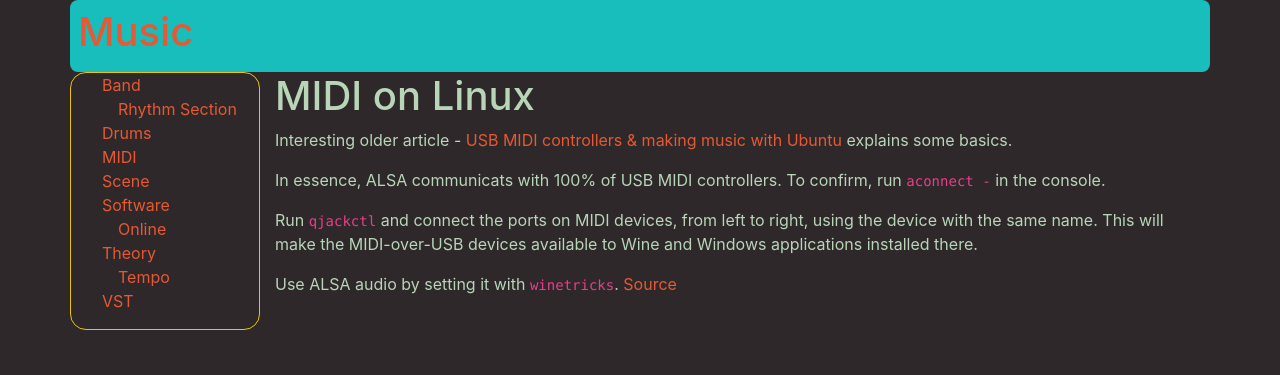
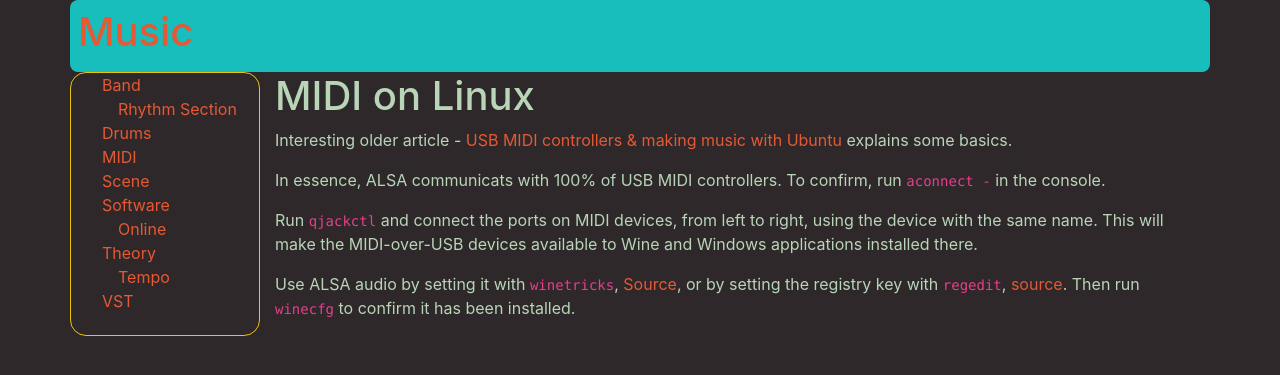
Before and after one commit to MisterY/music-site, a Jekyll site: the page built from MIDI/linux.md, in a window 1280 px wide. Shown: the top 375 px of the page. Built offline with Jekyll 4.4.1, drawn with Linux system fonts in a browser that asks for light colours; nearby versions of some CDN libraries; our own code applies the rules of GitHub Pages for plain Markdown files.

Commit message:
using ALSA with Wine

```diff
--- a/MIDI/linux.md
+++ b/MIDI/linux.md
@@ -6,4 +6,5 @@ In essence, ALSA communicats with 100% of USB MIDI controllers. To confirm, run
 
 Run `qjackctl` and connect the ports on MIDI devices, from left to right, using the device with the same name. This will make the MIDI-over-USB devices available to Wine and Windows applications installed there.
 
-Use ALSA audio by setting it with `winetricks`. [Source](https://askubuntu.com/questions/77210/how-to-change-the-default-audio-in-wine-to-alsa-only)
+Use ALSA audio by setting it with `winetricks`, [Source](https://askubuntu.com/questions/77210/how-to-change-the-default-audio-in-wine-to-alsa-only), or by setting the registry key with `regedit`, [source](https://askubuntu.com/questions/77210/how-to-change-the-default-audio-in-wine-to-alsa-only).
+Then run `winecfg` to confirm it has been installed.
```
